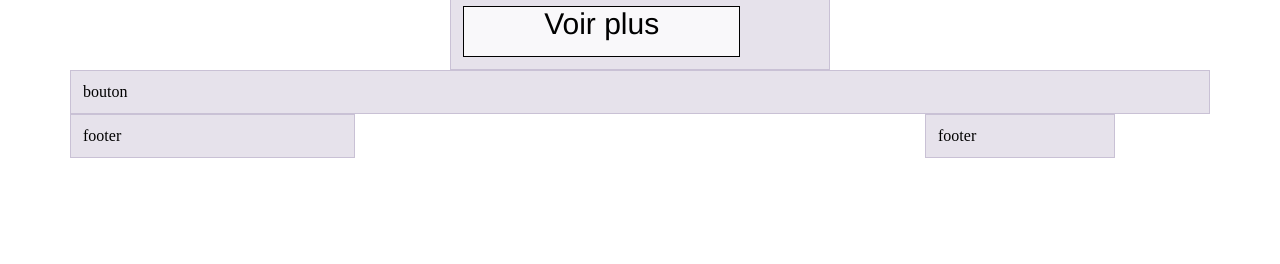
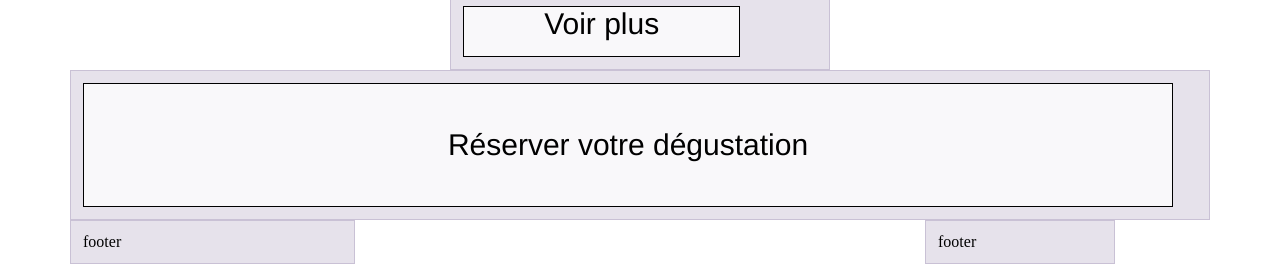
Before and after one commit to AndreaIacoviello/imd22-vin-nature, a website built with Parcel: page src/index.html in a window 1280 px wide. Shown: the part 2898-3162 px from the top of the page. Before the commit the page ends 3056 px from the top, so only its background shows below. Built offline with nearby package versions, Linux system fonts and the light colour scheme.

Commit message:
bouton réservation fini

```diff
--- a/src/index.html
+++ b/src/index.html
@@ -107,10 +107,12 @@
       </div>
     </div>
 
-    <div class="réserver">
+    <div class="reserver">
       <div class="container">
         <div class="row">
-          <div class="col-12">bouton</div>
+          <div class="col-12">
+            <div class="boutonreserv">Réserver votre dégustation</div>
+          </div>
         </div>
       </div>
     </div>
--- a/src/scss/main.scss
+++ b/src/scss/main.scss
@@ -205,3 +205,20 @@ body {
   font-size: 23px;
   font-weight: 400;
 }
+.boutonreserv {
+  display: flex;
+  width: 1090px;
+  height: 124px;
+  padding: 44px 0px;
+  justify-content: center;
+  align-items: center;
+  gap: 10px;
+  flex-shrink: 0;
+  border: 1px solid #000;
+  background: rgba(255, 255, 255, 0.75);
+  color: #000;
+  text-align: center;
+  font-family: "Helvetica Neue";
+  font-size: 30px;
+  font-weight: 300;
+}
```
